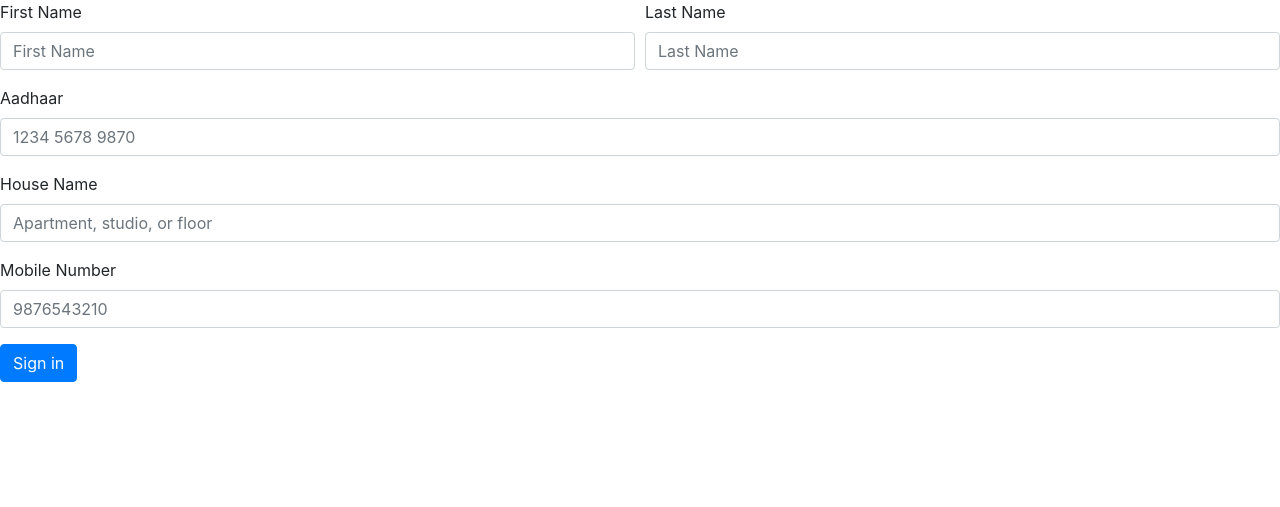
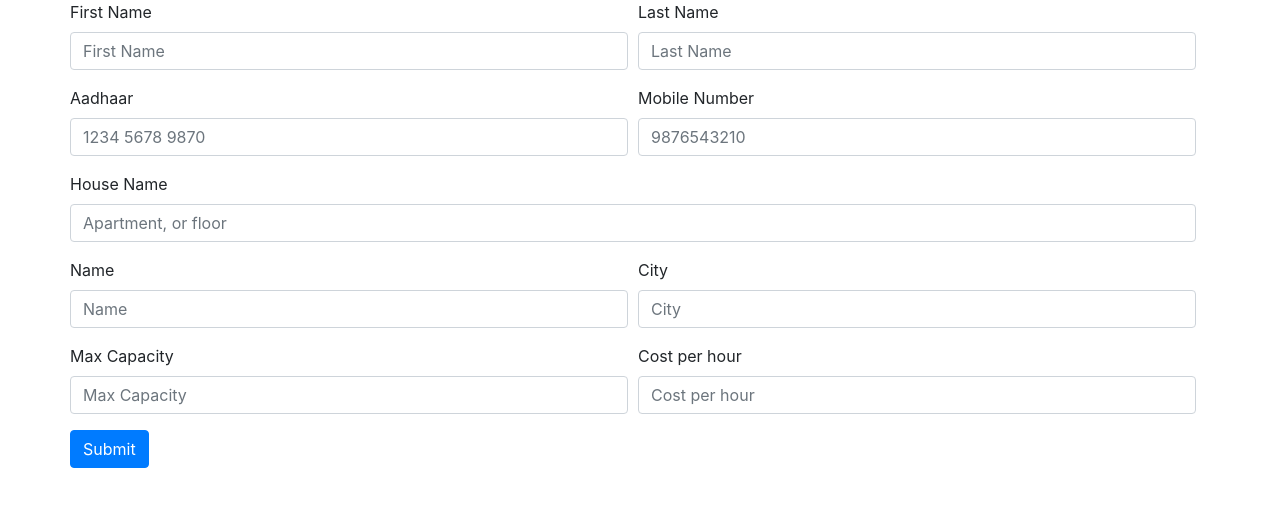
Before and after one commit to akshara-s-nair/Event_Management_System, a PHP site: page /view/add.php in a window 1280 px wide. Shown: the top 507 px of the page. Run offline with PHP 8.4, Linux system fonts and the light colour scheme; some libraries are stand-ins or nearby versions.

Commit message:
nothing much

```diff
--- a/view/add.php
+++ b/view/add.php
@@ -10,31 +10,66 @@
 <script src="https://maxcdn.bootstrapcdn.com/bootstrap/4.0.0/js/bootstrap.min.js" integrity="sha384-JZR6Spejh4U02d8jOt6vLEHfe/JQGiRRSQQxSfFWpi1MquVdAyjUar5+76PVCmYl" crossorigin="anonymous"></script>
 </head>
 <body>
+<div class="container">
+<div class="row">
+
 <form>
   <div class="form-row">
-    <div class="form-group col-md-6">
+    <div class="form-group col-6">
       <label for="fname">First Name</label>
       <input type="text" class="form-control" id="firstname" placeholder="First Name">
     </div>
-    <div class="form-group col-md-6">
+    <div class="form-group col-sm-6">
       <label for="lname">Last Name</label>
       <input type="text" class="form-control" id="lastname" placeholder="Last Name">
     </div>
   </div>
-  <div class="form-group">
+  <div class="form-row">
+  <div class="form-group col-sm-6">
     <label for="inputAddress">Aadhaar</label>
     <input type="text" class="form-control" id="aadhaar" placeholder="1234 5678 9870">
   </div>
-  <div class="form-group">
-    <label for="inputAddress2">House Name</label>
-    <input type="text" class="form-control" id="address" placeholder="Apartment, studio, or floor">
-  </div>
-  <div class="form-group">
+  <div class="form-group col-sm-6">
     <label for="inputAddress2">Mobile Number</label>
     <input type="text" class="form-control" id="mobile" placeholder="9876543210">
   </div>
+  </div>
 
-  <button type="submit" class="btn btn-primary">Sign in</button>
+  <div class="form-group">
+    <label for="inputAddress2">House Name</label>
+    <input type="text" class="form-control" id="address" placeholder="Apartment, or floor">
+  </div>
+
+<!-- venue -->
+<div class="form-row">
+    <div class="form-group col-6">
+      <label for="fname"> Name</label>
+      <input type="text" class="form-control" id="venuename" placeholder="Name">
+    </div>
+    <div class="form-group col-sm-6">
+      <label for="lname">City</label>
+      <input type="text" class="form-control" id="venuecity" placeholder="City">
+    </div>
+
+    <div class="form-group col-6">
+      <label for="fname"> Max Capacity</label>
+      <input type="text" class="form-control" id="firstname" placeholder="Max Capacity">
+    </div>
+    <div class="form-group col-sm-6">
+      <label for="lname">Cost per hour</label>
+      <input type="text" class="form-control" id="lastname" placeholder="Cost per hour">
+    </div>
+
+
+</div>
+
+
+
+
+  <button type="submit" class="btn btn-primary">Submit</button>
+
 </form>
+</div>
+</div>
 </body>
 </html>
```
